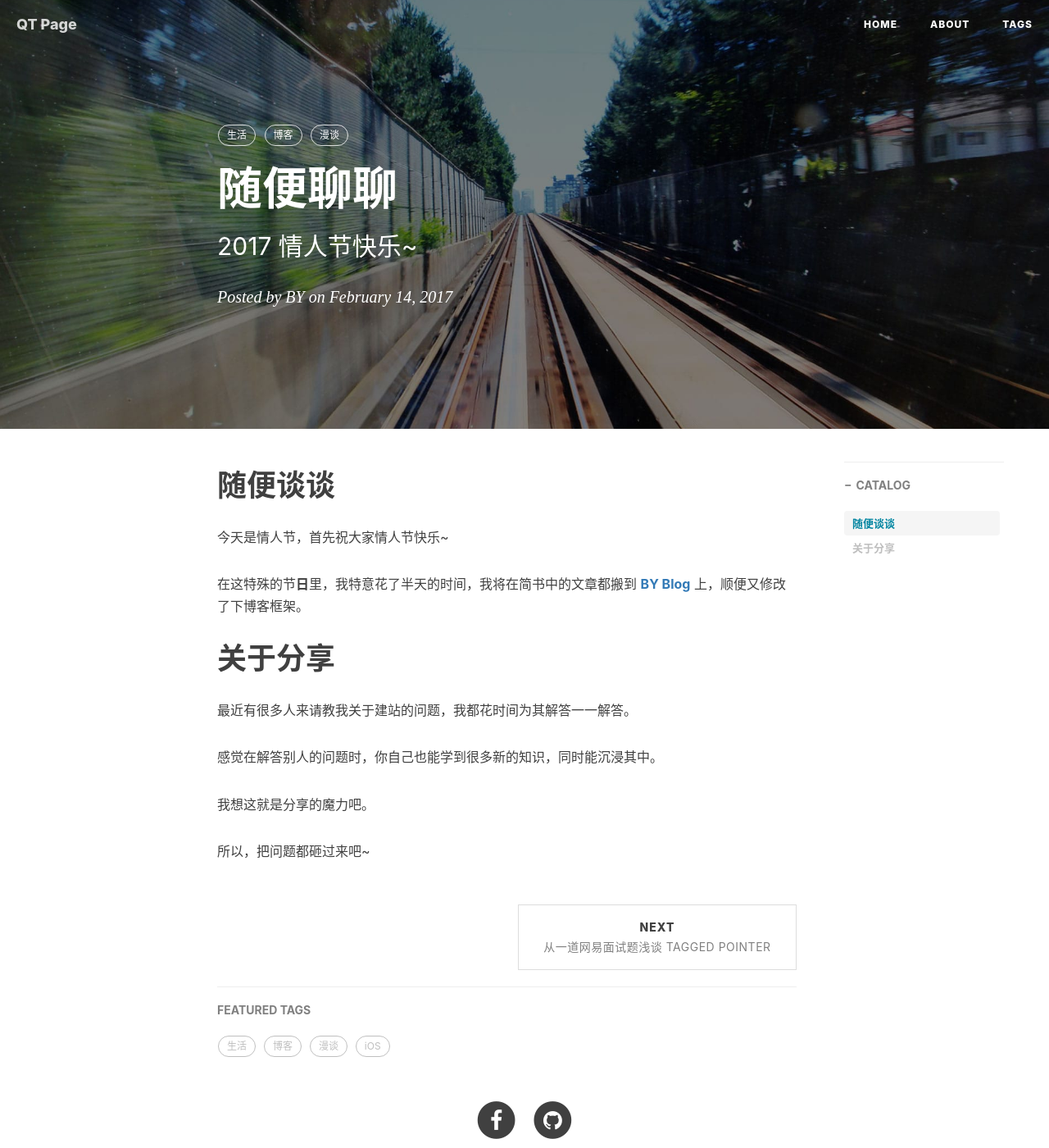
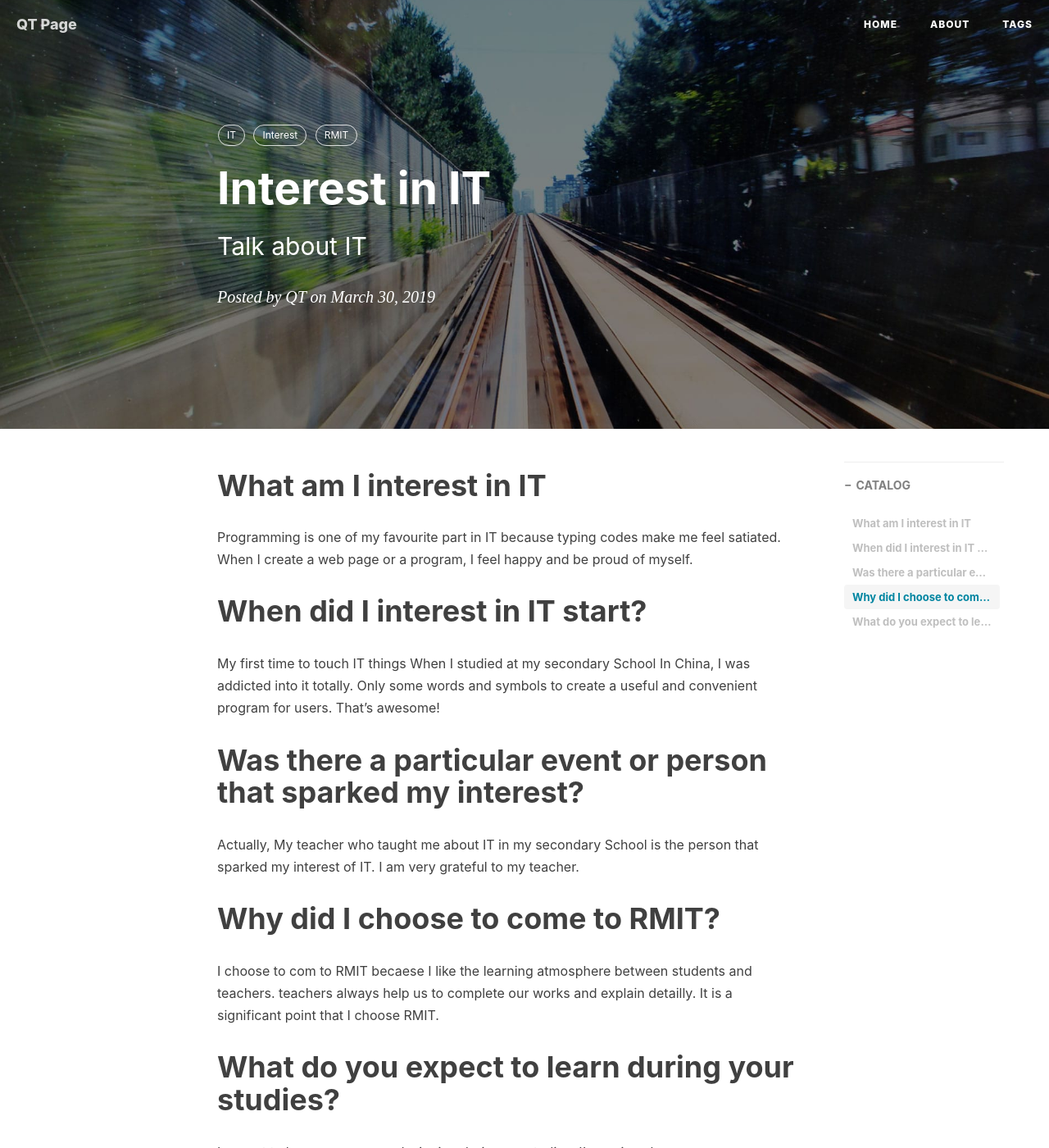
Before and after one commit to s3695944/QianyuTeng.github.io, a Jekyll site: the page built from _posts/2017-02-14-随便聊聊.md, in a window 1280 px wide and 1400 px high. Shown: the whole window at 82% size. Built offline with Jekyll 4.4.1, drawn with Linux system fonts in a browser that asks for light colours; nearby versions of some CDN libraries; comment, search, counter and statistics services are not loaded; some of the changed text lies outside the part shown.

Commit message:
Update 2017-02-14-随便聊聊.md

```diff
--- a/_posts/2017-02-14-随便聊聊.md
+++ b/_posts/2017-02-14-随便聊聊.md
@@ -1,29 +1,33 @@
 ---
 layout:     post
-title:      随便聊聊
-subtitle:   2017 情人节快乐~
-date:       2017-02-14
-author:     BY
+title:      Interest in IT
+subtitle:   Talk about IT
+date:       2019-03-30
+author:     QT
 header-img: img/post-bg-2015.jpg
 catalog: true
 tags:
-    - 生活
-    - 博客
-    - 漫谈
+    - IT
+    - Interest
+    - RMIT
 ---
 
-# 随便谈谈
+# What am I interest in IT
 
-今天是情人节，首先祝大家情人节快乐~
+Programming is one of my favourite part in IT because typing codes make me feel satiated. When I create a web page or a program, I feel happy and be proud of myself.
 
-在这特殊的节**日**里，我特意花了半天的时间，我将在简书中的文章都搬到 [**BY Blog**](http://qiubaiying.github.io) 上，顺便又修改了下博客框架。
+# When did I interest in IT start?
 
-# 关于分享
+My first time to touch IT things When I studied at my secondary School In China, I was addicted into it totally. Only some words and symbols to create a useful and convenient program for users. That's awesome!
 
-最近有很多人来请教我关于建站的问题，我都花时间为其解答一一解答。
+# Was there a particular event or person that sparked my interest?
 
-感觉在解答别人的问题时，你自己也能学到很多新的知识，同时能沉浸其中。
+Actually, My teacher who taught me about IT in my secondary School is the person that sparked my interest of IT. I am very grateful to my teacher.
 
-我想这就是分享的魔力吧。
+# Why did I choose to come to RMIT?
 
-所以，把问题都砸过来吧~
+I choose to com to RMIT becaese I like the learning atmosphere between students and teachers. teachers always help us to complete our works and explain detailly. It is a significant point that I choose RMIT.
+
+# What do you expect to learn during your studies?
+
+I expect to learn some game designing during my studies. I'm curious how game program run.
```
